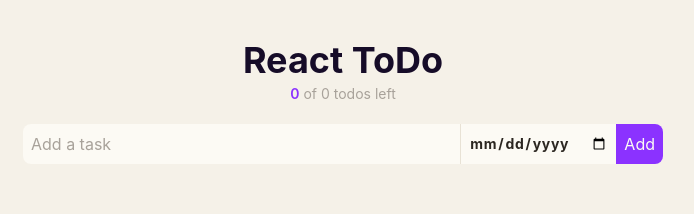
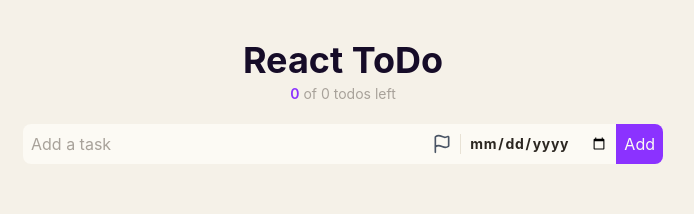
Before and after one commit to AmrGamalbit/react-todo, a React (Vite) app: page / in a window 1280 px wide. Shown: the top 214 px of the page, without its empty margins (297-991 px from the left). Built offline with nearby package versions, Linux system fonts and the light colour scheme.

Commit message:
feat: add priority input and display

```diff
--- a/src/components/TodoForm.jsx
+++ b/src/components/TodoForm.jsx
@@ -1,21 +1,39 @@
 import { useState } from "react";
+import { Flag } from "lucide-react";
+import { priorityStyles } from "../constants";
+
+const priorities = Object.keys(priorityStyles);
 
 function TodoForm({ inputRef, onAddTodo }) {
-  const [todoData, setTodoData] = useState({ title: "", dueDate: "" });
+  const [todoData, setTodoData] = useState({
+    title: "",
+    dueDate: "",
+    priority: "none",
+  });
+
   const handleChange = (e) => {
     const { name, value } = e.target;
     setTodoData((prev) => ({ ...prev, [name]: value }));
   };
+
   const handleSubmit = (e) => {
     e.preventDefault();
     if (!todoData.title.trim() == "") {
       onAddTodo(todoData);
     }
-    setTodoData({ title: "", dueDate: "" });
+    setTodoData({ title: "", dueDate: "", priority: "none" });
+  };
+
+  const handlePriorityChange = () => {
+    setTodoData((prevData) => {
+      const currentIndex = priorities.indexOf(prevData.priority);
+      const nextIndex = (currentIndex + 1) % priorities.length;
+      return { ...prevData, priority: priorities[nextIndex] };
+    });
   };
   return (
     <form
-      className="flex w-1/2 mx-auto bg-surface text-body rounded-lg overflow-hidden"
+      className="flex items-center gap-2 w-1/2 mx-auto bg-surface text-body rounded-lg overflow-hidden"
       onSubmit={handleSubmit}
     >
       <input
@@ -27,12 +45,23 @@ function TodoForm({ inputRef, onAddTodo }) {
         placeholder="Add a task"
         className="p-2 outline-none flex-1 placeholder:text-muted"
       />
+      <button
+        type="button"
+        onClick={handlePriorityChange}
+        aria-label={`Priority ${todoData.priority}`}
+      >
+        <Flag
+          size={20}
+          className={`transition-colors duration-200 ${priorityStyles[todoData.priority]}`}
+        />
+      </button>
+
       <input
         type="date"
         name="dueDate"
         value={todoData.dueDate}
         onChange={handleChange}
-        className="p-2 text-sm tracking-wider font-bold outline-none border-l border-border shrink-0"
+        className="pl-2 text-sm tracking-wider font-bold outline-none border-l border-border shrink-0"
       />
       <button className="bg-primary text-surface p-2 cursor-pointer">
         Add
--- a/src/components/TodoItem.jsx
+++ b/src/components/TodoItem.jsx
@@ -1,24 +1,29 @@
 import { useState, useEffect, useRef } from "react";
-import { Check, Trash } from "lucide-react";
+import { Check, Trash, Flag } from "lucide-react";
+import { priorityStyles } from "../constants";
 
-function TodoItem({ title, dueDate, completed, onToggle, onEdit, onDelete }) {
+function TodoItem({ todo, onToggle, onEdit, onDelete }) {
   const [isEditing, setIsEditing] = useState(false);
-  const [editedText, setEditedText] = useState(title);
+  const [editedText, setEditedText] = useState(todo.title);
+  let checkboxBg = todo.completed ? "bg-primary" : "bg-surface";
+  const inputRef = useRef(null);
+
   const handleChange = (e) => {
     setEditedText(e.target.value);
   };
+
   const handleBlur = () => {
     setIsEditing(false);
     if (editedText.trim() === "") return;
     onEdit(editedText);
   };
-  let checkboxBg = completed ? "bg-primary" : "bg-surface";
-  const inputRef = useRef(null);
+
   useEffect(() => {
     if (isEditing) {
       inputRef.current.focus();
     }
   }, [isEditing]);
+
   return (
     <div className="flex justify-between bg-surface items-center w-full rounded-lg py-1 px-2 mx-auto">
       <div className="flex-1">
@@ -31,17 +36,25 @@ function TodoItem({ title, dueDate, completed, onToggle, onEdit, onDelete }) {
           />
         ) : (
           <p className="text-body" onClick={() => setIsEditing(true)}>
-            {title}
+            {todo.title}
           </p>
         )}
       </div>
-      <p className="text-body shrink-0 mx-5 text-sm">{dueDate}</p>
+      <p className="text-body shrink-0 text-sm">{todo.dueDate}</p>
+      <p className="mx-5">
+        <Flag
+          size={20}
+          className={`transition-colors duration-200 ${priorityStyles[todo.priority]}`}
+        />
+      </p>
       <div className="flex items-center gap-2">
         <button
           className={`w-5 h-5 border-2 border-border rounded cursor-pointer flex justify-center items-center ${checkboxBg}`}
           onClick={onToggle}
         >
-          {completed && <Check color="#fcfaf4" size={12} strokeWidth={3} />}
+          {todo.completed && (
+            <Check color="#fcfaf4" size={12} strokeWidth={3} />
+          )}
         </button>
         <button onClick={onDelete}>
           <Trash
--- a/src/components/TodoList.jsx
+++ b/src/components/TodoList.jsx
@@ -7,9 +7,7 @@ function TodoList({ todos, onToggle, onEdit, onDelete, onClearCompleted }) {
         {todos.map((todo) => (
           <TodoItem
             key={todo.id}
-            title={todo.title}
-            dueDate={todo.dueDate}
-            completed={todo.completed}
+            todo={todo}
             onToggle={() => onToggle(todo.id)}
             onEdit={(newTitle) => onEdit(todo.id, newTitle)}
             onDelete={() => onDelete(todo.id)}
--- /dev/null
+++ b/src/constants.js
@@ -0,0 +1,6 @@
+export const priorityStyles = {
+  none: "text-gray-600",
+  low: "text-green-600",
+  med: "text-yellow-600",
+  high: "text-red-600",
+};
```
